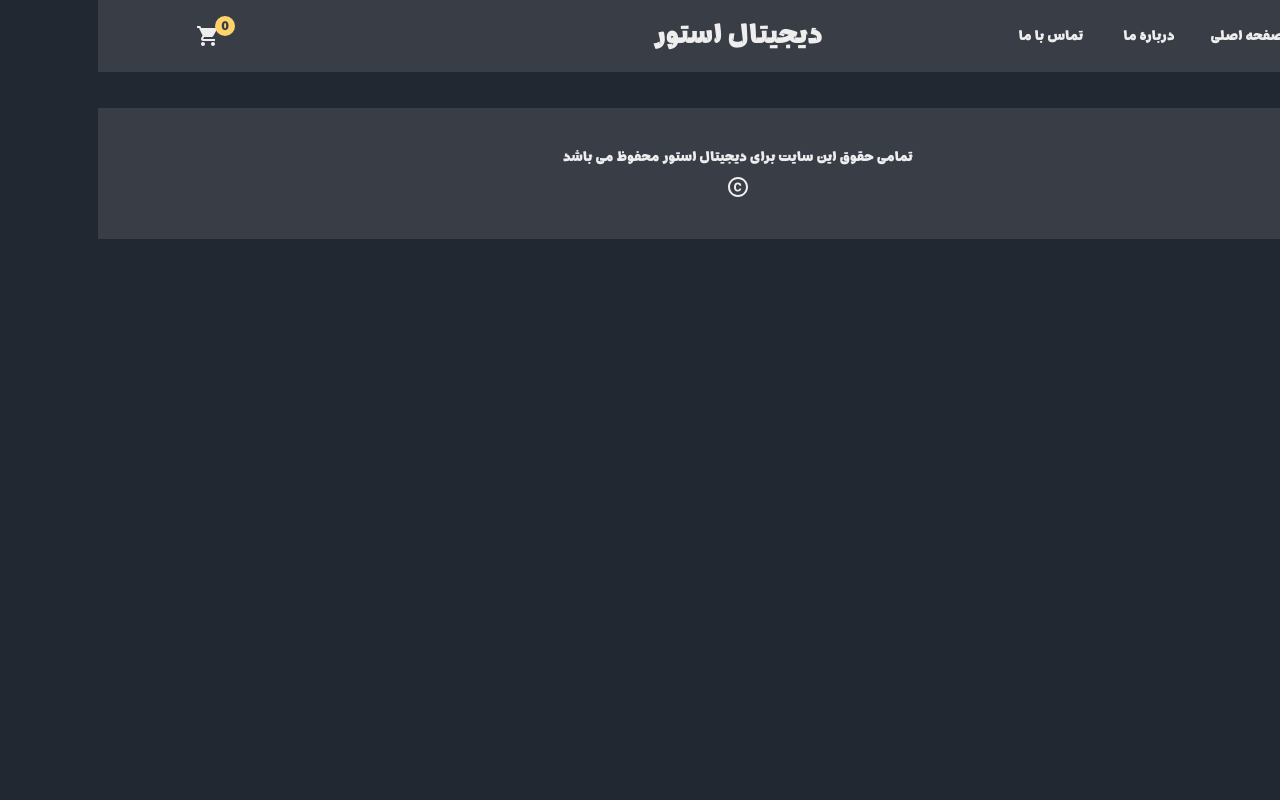
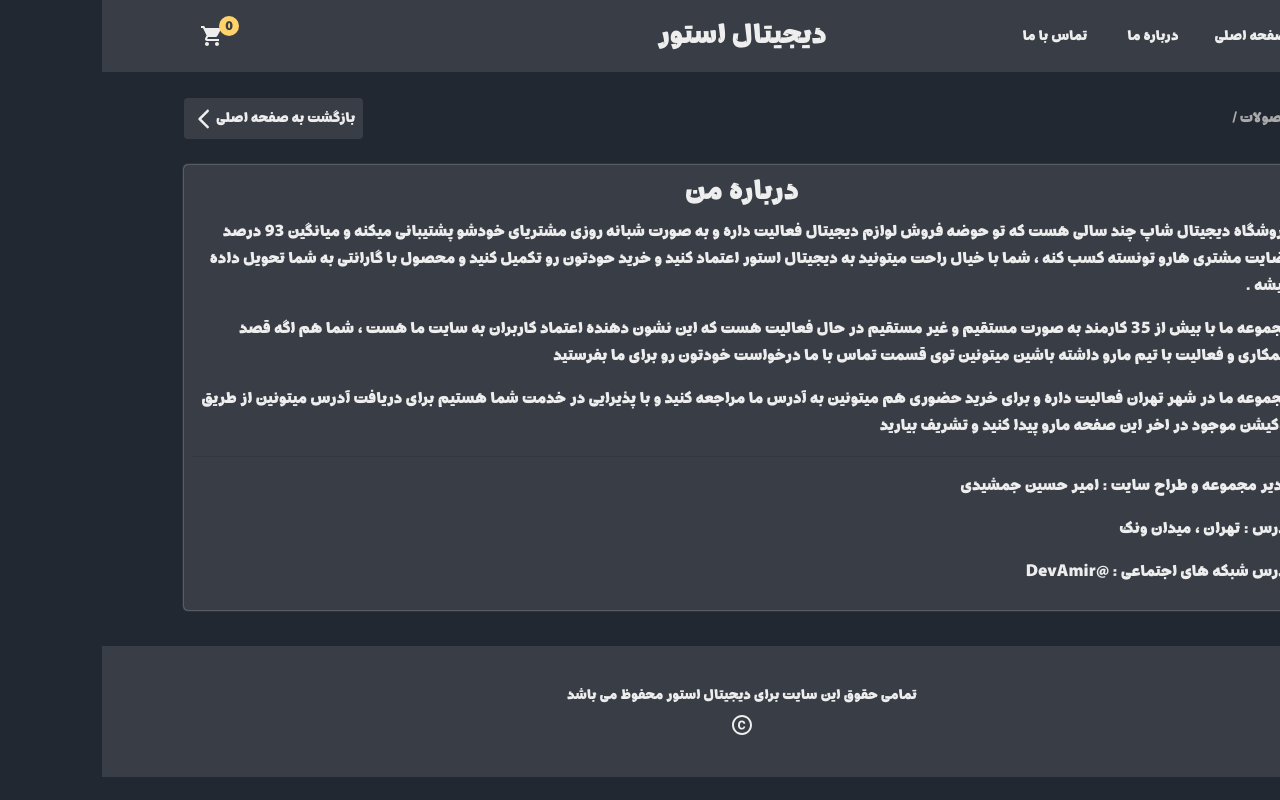
Before and after one commit to amir-jamshidi/digital-shop, a React (Vite) app: page /about in a window 1280 px wide. Built offline with nearby package versions, Linux system fonts and the light colour scheme; no server answers.

Commit message:
feat : Create About Page - About.jsx

```diff
--- a/src/Components/Products/SingleProduct.jsx
+++ b/src/Components/Products/SingleProduct.jsx
@@ -15,7 +15,7 @@ const SingleProduct = ({
   const { addToCart } = useContext(MainContext);
 
   return (
-    <div className="col-12 col-md-6 col-lg-4 col-item-parent">
+    <div className="col-12 col-md-6 col-lg-4 col-item-parent py-2">
       <div className="main-item">
         <div className="item-colors-parent">
           {productColors.map((color, index) => (
--- a/src/Pages/About.jsx
+++ b/src/Pages/About.jsx
@@ -1,9 +1,37 @@
-
-
+import ProductBradCrump from "./../Components/ProductPage/ProductBradCrump";
+import "../Styles/about.css";
 const About = () => {
-  return (<div>
-
-  </div>)
+  return (
+    <div>
+      <ProductBradCrump findProduct={""} />
+      <div className="search">
+        <h2 className="about-title">درباره من</h2>
+        <p className="about-body">
+          فروشگاه دیجیتال شاپ چند سالی هست که تو حوضه فروش لوازم دیجیتال فعالیت
+          داره و به صورت شبانه روزی مشتریای خودشو پشتیبانی میکنه و میانگین 93
+          درصد رضایت مشتری هارو تونسته کسب کنه ، شما با خیال راحت میتونید به
+          دیجیتال استور اعتماد کنید و خرید حودتون رو تکمیل کنید و محصول با
+          گارانتی به شما تحویل داده میشه .{" "}
+        </p>
+        <p className="about-body">
+          مجموعه ما با بیش از 35 کارمند به صورت مستقیم و غیر مستقیم در حال
+          فعالیت هست که این نشون دهنده اعتماد کاربران به سایت ما هست ، شما هم
+          اگه قصد همکاری و فعالیت با تیم مارو داشته باشین میتونین توی قسمت تماس
+          با ما درخواست خودتون رو برای ما بفرستید
+        </p>
+        <p className="about-body">
+          مجموعه ما در شهر تهران فعالیت داره و برای خرید حضوری هم میتونین به
+          آدرس ما مراجعه کنید و با پذیرایی در خدمت شما هستیم برای دریافت آدرس
+          میتونین از طریق لوکیشن موجود در اخر این صفحه مارو پیدا کنید و تشریف
+          بیارید
+        </p>
+        <hr />
+        <p className="about-body">مدیر مجموعه و طراح سایت : امیر حسین جمشیدی</p>
+        <p className="about-body">آدرس : تهران ، میدان ونک</p>
+        <p className="about-body">آدرس شبکه های اجتماعی : @DevAmir</p>
+      </div>
+    </div>
+  );
 };
 
 export default About;
--- /dev/null
+++ b/src/Styles/about.css
@@ -0,0 +1,9 @@
+.about-title{
+    color: #EEE;
+    text-align: center;
+}
+
+.about-body{
+    color: #EEE;
+    font-size: 18px;
+}
```
